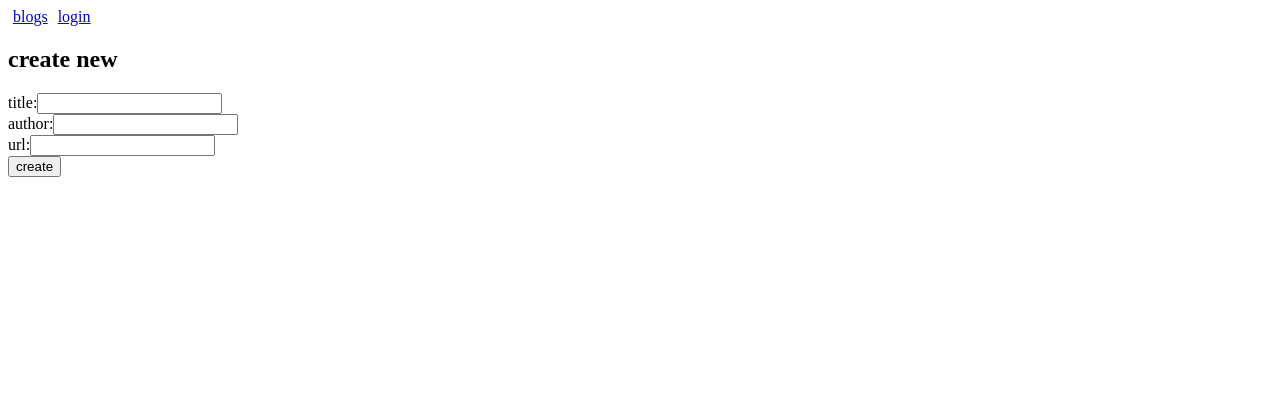
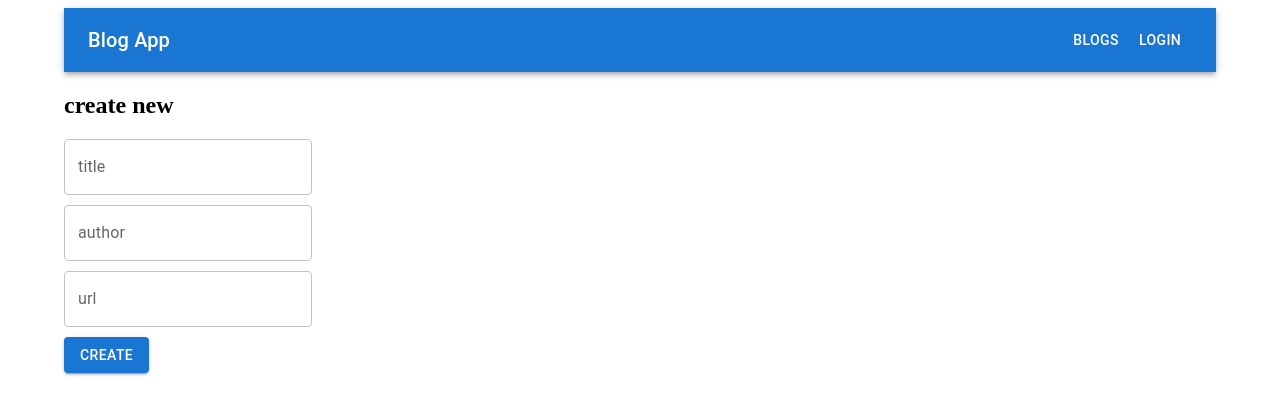
Before and after one commit to dr-MahmoudAbdElati/full-stack-open, a React (Vite) app in the folder part-5/bloglist-frontend/: page /create in a window 1280 px wide. Shown: the top 414 px of the page. Built offline with nearby package versions, Linux system fonts and the light colour scheme; no server answers; the HTML template or start-up script is replaced by a standard one.

Commit message:
added some style to bloglist application using material ui

```diff
--- a/part-5/bloglist-frontend/package.json
+++ b/part-5/bloglist-frontend/package.json
@@ -12,6 +12,9 @@
     "preview": "vite preview"
   },
   "dependencies": {
+    "@emotion/react": "^11.14.0",
+    "@emotion/styled": "^11.14.1",
+    "@mui/material": "^9.4.0",
     "axios": "^1.9.0",
     "react": "^19.1.0",
     "react-dom": "^19.1.0",
--- a/part-5/bloglist-frontend/src/App.jsx
+++ b/part-5/bloglist-frontend/src/App.jsx
@@ -1,11 +1,13 @@
 import { useState, useEffect } from 'react'
 import { useNavigate, Link, Route, Routes, useMatch } from 'react-router-dom'
+import { Container, AppBar, Toolbar, Button, Typography } from '@mui/material'
 import Blog from './components/Blog'
 import blogService from './services/blogs'
 import loginService from './services/login'
 import BlogForm from './components/BlogFrom'
 import BlogList from './components/BlogList'
 import LoginForm from './components/LoginForm'
+import Notification from './components/Notification'
 
 const normalizeUser = (userData) => ({
   token: userData.token,
@@ -120,25 +122,50 @@ const App = () => {
     }
   }
 
+  const hoverStyle = { '&:hover': { bgcolor: 'rgba(255,255,255,0.3)' } }
+
   return (
-    <>
-      <div>
-        <Link to="/" style={{ padding: 5 }}>
-          blogs
-        </Link>
-        {user === null ? (
-          <Link to="/login" style={{ padding: 5 }}>
-            login
-          </Link>
-        ) : (
-          <>
-            <Link to="/create" style={{ padding: 5 }}>
-              new blog
-            </Link>
-            <button onClick={handleLogout}>logout</button>
-          </>
-        )}
-      </div>
+    <Container>
+      <AppBar position="static">
+        <Toolbar>
+          <Typography variant="h6" sx={{ flexGrow: 1 }}>
+            Blog App
+          </Typography>
+
+          <Button color="inherit" component={Link} to="/" sx={hoverStyle}>
+            BLOGS
+          </Button>
+          {user === null ? (
+            <Button
+              color="inherit"
+              component={Link}
+              to="/login"
+              sx={hoverStyle}
+            >
+              LOGIN
+            </Button>
+          ) : (
+            <>
+              <Button
+                color="inherit"
+                component={Link}
+                to="/create"
+                sx={hoverStyle}
+              >
+                NEW BLOG
+              </Button>
+              <Button color="inherit" sx={hoverStyle} onClick={handleLogout}>
+                LOGOUT
+              </Button>
+            </>
+          )}
+        </Toolbar>
+      </AppBar>
+
+      <Notification
+        notification={notification}
+        setNotification={setNotification}
+      />
 
       <Routes>
         <Route path="/" element={<BlogList blogs={blogs} />} />
@@ -180,7 +207,7 @@ const App = () => {
           }
         />
       </Routes>
-    </>
+    </Container>
   )
 }
 
--- a/part-5/bloglist-frontend/src/components/Blog.jsx
+++ b/part-5/bloglist-frontend/src/components/Blog.jsx
@@ -1,13 +1,6 @@
-import Notification from './Notification'
+import { Button, Paper } from '@mui/material'
 
-const Blog = ({
-  blog,
-  updateBlog,
-  deleteBlog,
-  user,
-  notification,
-  setNotification,
-}) => {
+const Blog = ({ blog, updateBlog, deleteBlog, user }) => {
   const handleUpdateLikes = (blog) => {
     const blogId = blog.id ?? blog._id
     if (!blogId) {
@@ -39,28 +32,39 @@ const Blog = ({
   const isOwner = blog.user?.username === user?.username
 
   return (
-    <div>
-      <Notification
-        notification={notification}
-        setNotification={setNotification}
-      />
+    <Paper elevation={3} style={{ padding: 20, marginTop: 20 }}>
       <h2>{blog.title}</h2>
 
-      <a href="">{blog.url}</a>
+      <a href="" style={{ color: '#1976d2', textDecoration: 'underline' }}>
+        {blog.url}
+      </a>
 
-      <p>
-        <span>likes: {blog.likes}</span>
-        {user && !isOwner && (
-          <button onClick={() => handleUpdateLikes(blog)}>like</button>
-        )}
+      <p style={{ color: 'gray' }}>
+        Added by {blog.user?.name ?? 'unknown user'}
       </p>
 
-      <p>Added by {blog.user?.name ?? 'unknown user'}</p>
-
-      {user && isOwner && (
-        <button onClick={() => handleDeleteBlog(blog)}>remove</button>
-      )}
-    </div>
+      <div style={{ display: 'flex', alignItems: 'center', gap: '10px' }}>
+        <span>{blog.likes} likes</span>
+        {user && !isOwner && (
+          <Button
+            variant="outlined"
+            color="primary"
+            onClick={() => handleUpdateLikes(blog)}
+          >
+            LIKE
+          </Button>
+        )}
+        {user && isOwner && (
+          <Button
+            variant="outlined"
+            color="error"
+            onClick={() => handleDeleteBlog(blog)}
+          >
+            REMOVE
+          </Button>
+        )}
+      </div>
+    </Paper>
   )
 }
 
--- a/part-5/bloglist-frontend/src/components/BlogFrom.jsx
+++ b/part-5/bloglist-frontend/src/components/BlogFrom.jsx
@@ -1,5 +1,6 @@
 import { useState } from 'react'
 import Notification from './Notification'
+import { Button, TextField } from '@mui/material'
 
 const BlogForm = ({ addBlog, notification, setNotification }) => {
   const [title, setTitle] = useState('')
@@ -24,42 +25,40 @@ const BlogForm = ({ addBlog, notification, setNotification }) => {
   return (
     <div>
       <h2>create new</h2>
+
       <Notification
         notification={notification}
         setNotification={setNotification}
       />
+
       <form onSubmit={createBlog}>
-        <div>
-          <label>
-            title:
-            <input
-              type="text"
+        <div style={{ marginTop: 10 }}>
+          <TextField
+            label="title"
             value={title}
             onChange={(e) => setTitle(e.target.value)}
           />
-          </label>
         </div>
-        <div>
-          <label>
-            author:
-            <input
-              type="text"
+
+        <div style={{ marginTop: 10 }}>
+          <TextField
+            label="author"
             value={author}
             onChange={(e) => setAuthor(e.target.value)}
           />
-          </label>
         </div>
-        <div>
-          <label>
-            url:
-            <input
-              type="text"
+
+        <div style={{ marginTop: 10 }}>
+          <TextField
+            label="url"
             value={url}
             onChange={(e) => setUrl(e.target.value)}
           />
-          </label>
         </div>
-        <button type="submit">create</button>
+
+        <Button type="submit" variant="contained" style={{ marginTop: 10 }}>
+          CREATE
+        </Button>
       </form>
     </div>
   )
--- a/part-5/bloglist-frontend/src/components/LoginForm.jsx
+++ b/part-5/bloglist-frontend/src/components/LoginForm.jsx
@@ -1,44 +1,37 @@
-import Notification from './Notification'
+import { Button, TextField } from '@mui/material'
 
 const LoginForm = ({
   handleLogin,
-  notification,
-  setNotification,
   username,
   setUsername,
   password,
   setPassword,
 }) => {
-
   return (
     <>
-      <h2>log in to application</h2>
-      <Notification
-        notification={notification}
-        setNotification={setNotification}
-      />
+      <h2>Log in to application</h2>
+
       <form onSubmit={handleLogin}>
         <div>
-          <label>
-          username
-            <input
-              type="text"
+          <TextField
+            label="username"
+            variant="standard"
             value={username}
             onChange={(e) => setUsername(e.target.value)}
           />
-          </label>
         </div>
         <div>
-          <label>
-          password
-            <input
+          <TextField
+            label="password"
+            variant="standard"
             type="password"
             value={password}
             onChange={(e) => setPassword(e.target.value)}
           />
-          </label>
         </div>
-        <button type="submit">login</button>
+        <Button type="submit" variant="contained" style={{ marginTop: 10 }}>
+          LOGIN
+        </Button>
       </form>
     </>
   )
--- a/part-5/bloglist-frontend/src/components/notification.jsx
+++ b/part-5/bloglist-frontend/src/components/notification.jsx
@@ -1,3 +1,5 @@
+import { Alert } from '@mui/material'
+
 export default function Notification({ notification, setNotification }) {
   if (!notification) return null
 
@@ -5,14 +7,12 @@ export default function Notification({ notification, setNotification }) {
     setNotification(null)
   }, 4000)
 
-  const notificationStyle = {
-    color: notification.type === 'success' ? 'green' : 'red',
-    background: 'lightgrey',
-    fontSize: 20,
-    borderStyle: 'solid',
-    borderRadius: 5,
-    padding: 10,
-    marginBottom: 10,
-  }
-  return <div style={notificationStyle}>{notification.message}</div>
+  return (
+    <Alert
+      style={{ marginTop: 10, marginBottom: 10 }}
+      severity={notification.type}
+    >
+      {notification.message}
+    </Alert>
+  )
 }
```
Also changed, not shown: 1 other file (tests, documents, lock files or other folders). Lines whose indentation alone changed are shown as unchanged.
